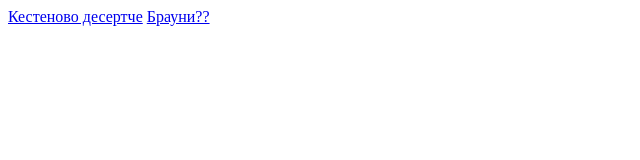
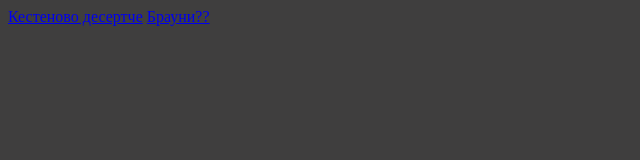
Before and after one commit to Abkenn/Sandbox, a plain HTML site: page kitchen.html in a window 1280 px wide. Shown: the whole page, without its empty margins (0-640 px from the left). Drawn offline with Linux system fonts and the light colour scheme.

Commit message:
Update kitchen.html

```diff
--- a/kitchen.html
+++ b/kitchen.html
@@ -6,7 +6,7 @@
     <meta http-equiv="X-UA-Compatible" content="ie=edge">
     <title>The Kitchen</title>
 </head>
-<body>
+<body style="background: rgb(63, 62, 62); color:cornsilk">
     <a href="http://youtu.be/kDd2Q4nBmF8" class="button">Кестеново десертче</a>
     <a href="#" class="button">Брауни??</a>
 </body>
```
